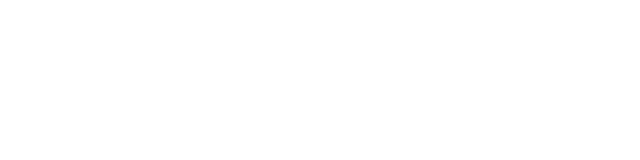
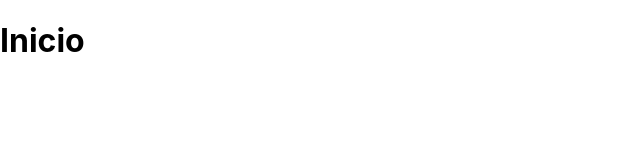
Before and after one commit to paivadul/MEMORIAS_PROYECTO-FINAL, a React (Create React App) app in the folder client/: page /inicio in a window 1280 px wide. Shown: the top 160 px of the page, without its empty margins (0-640 px from the left). Built offline with nearby package versions, Linux system fonts and the light colour scheme; sample sign-in values are in the browser's storage; the HTML template or start-up script is replaced by a standard one.

Commit message:
inicio arreglado

```diff
--- a/client/src/pages/inicio.jsx
+++ b/client/src/pages/inicio.jsx
@@ -6,12 +6,15 @@
 const Inicio = () => {
     const { user, setUser } = useContext(GlobalContext);
 
-    useEffect( () => {
+    useEffect(() => {
         console.log('esto es user-inicio', user);
     }, [user])
 
     return (
         <>
+            <h1> Inicio
+
+            </h1>
 
         </>
     )
```
